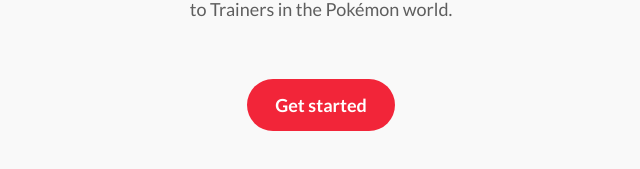
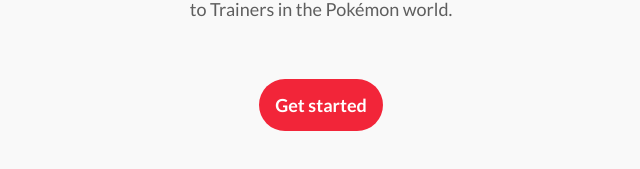
Before and after one commit to thebaludev/pokedex-app, a Vue app: page / in a window 1280 px wide. Shown: the part 555-724 px from the top of the page, without its empty margins (319-959 px from the left). Built offline with nearby package versions, Linux system fonts and the light colour scheme.

Commit message:
Adjust padding button

```diff
--- a/src/components/BaseButton.vue
+++ b/src/components/BaseButton.vue
@@ -3,7 +3,7 @@
 </script>
 
 <template>
-  <button class="py-3 px-7 bg-poke-red font-bold text-lg text-white rounded-full cursor-pointer hover:bg-poke-red-dark">
+  <button class="py-3 px-4 bg-poke-red font-bold text-lg text-white rounded-full cursor-pointer hover:bg-poke-red-dark">
     {{ content }}
   </button>
 </template>
```
